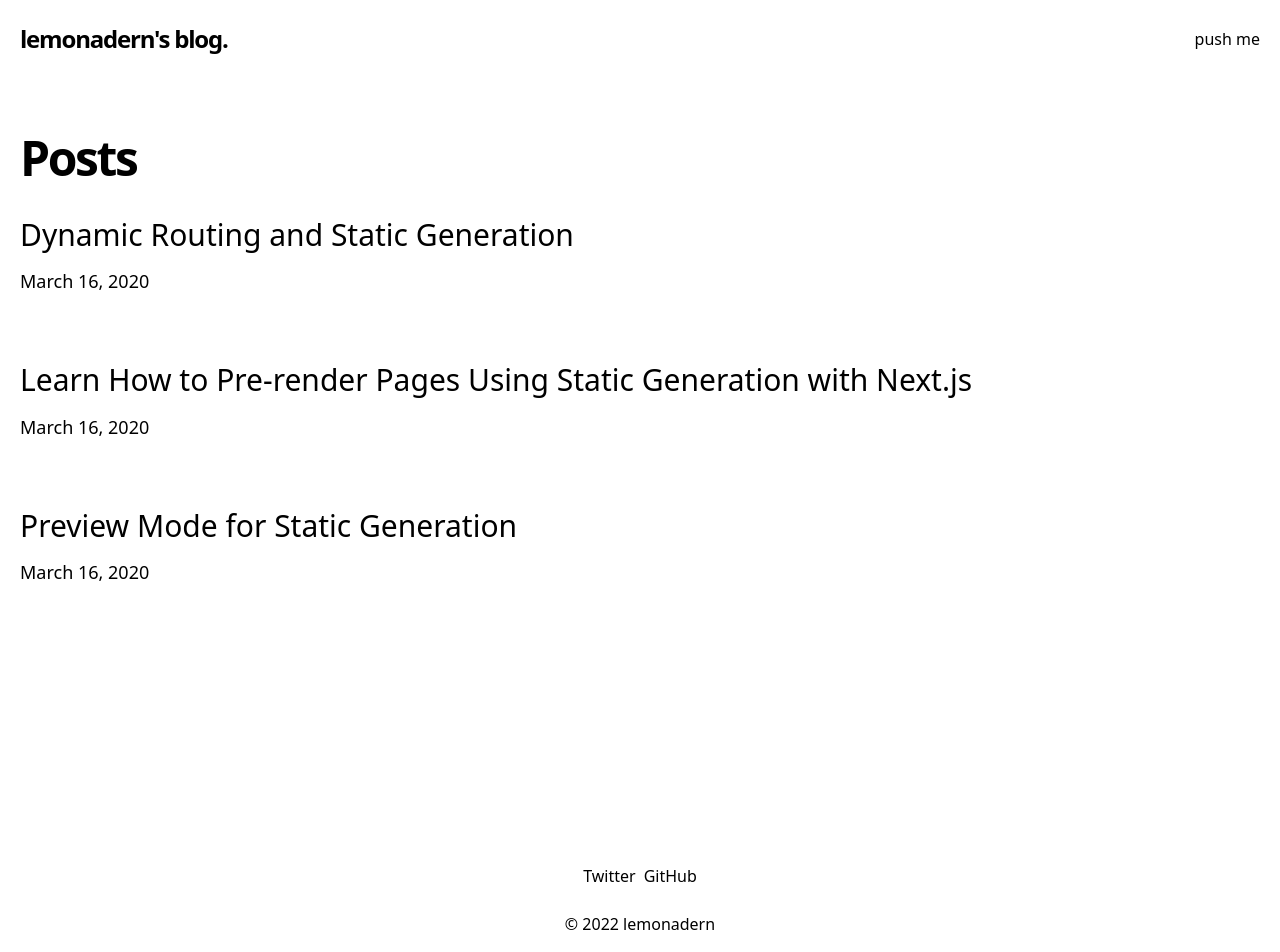
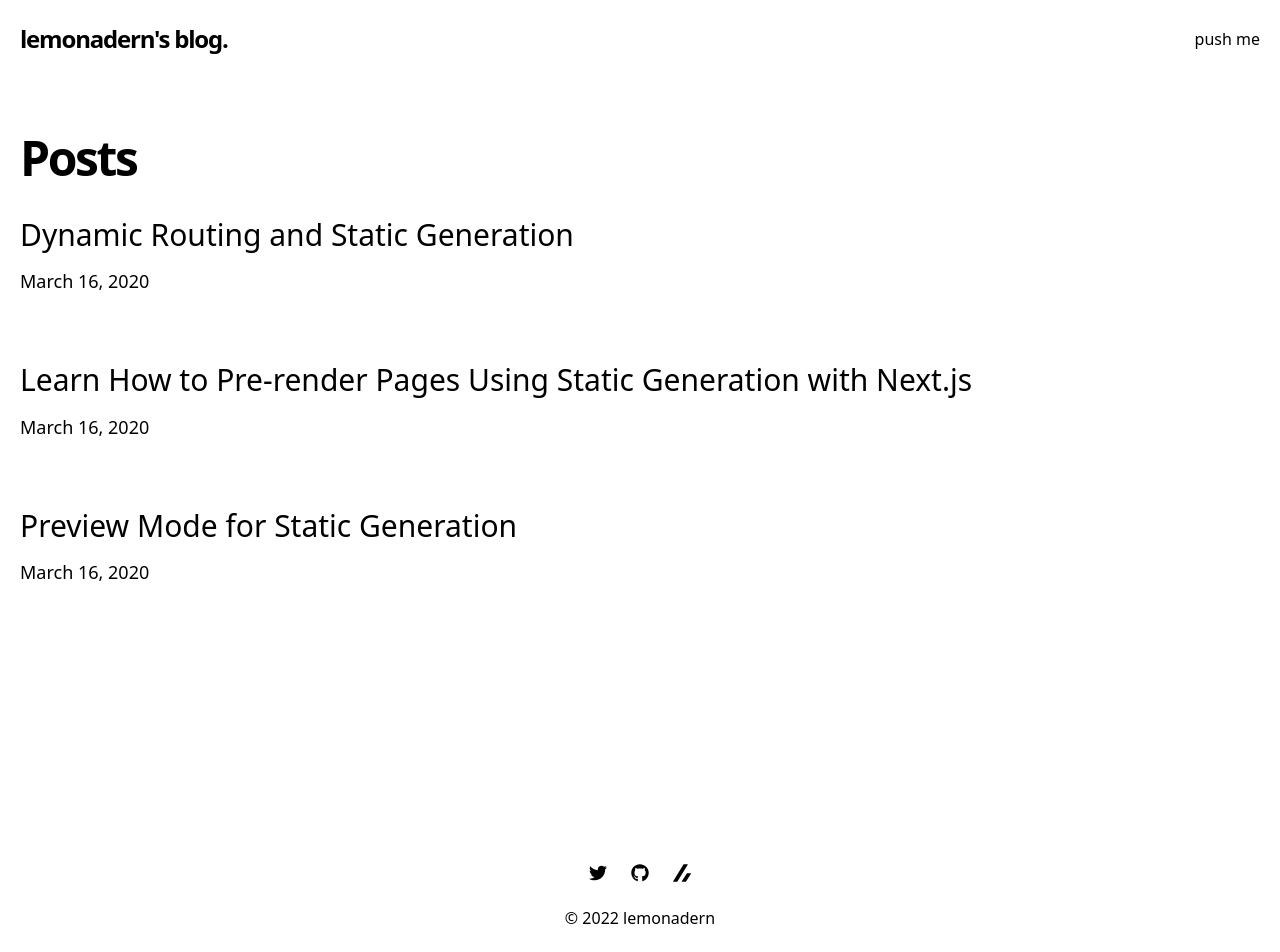
Before and after one commit to lemonadern/blog, a Next.js app: page / in a window 1280 px wide. Shown: the top 952 px of the page. Built offline with nearby package versions, Linux system fonts and the light colour scheme.

Commit message:
add footer links

```diff
--- a/src/components/footer.tsx
+++ b/src/components/footer.tsx
@@ -1,15 +1,19 @@
 import Container from './container'
+import { TWITTER_URL, GITHUB_URL, ZENN_URL,WANTEDLY_URL } from '@/lib/constants'
+import { FaTwitter ,FaGithub } from "react-icons/fa"
+import { SiZenn } from 'react-icons/si'
 
 const Footer = () => {
   return (
     <footer className="py-6">
       <Container>
-        <div className="py-4 flex flex-row justify-center gap-2 items-center">
-          <p>Twitter</p>
-          <p>GitHub</p>
+        <div className="py-4 flex flex-row justify-center gap-6 items-center text-lg">
+          <a href={TWITTER_URL}><FaTwitter /></a>
+          <a href={GITHUB_URL}><FaGithub /></a>
+          <a href={ZENN_URL}><SiZenn /></a>
         </div>
         <div className="py-2">
-          <p className="text-center">&copy; 2022 lemonadern</p>
+          <p className="text-center text-base">&copy; 2022 lemonadern</p>
         </div>
       </Container>
     </footer>
--- a/src/lib/constants.ts
+++ b/src/lib/constants.ts
@@ -1,3 +1,8 @@
 export const HOME_OG_IMAGE_URL =
   'https://og-image.vercel.app/Next.js%20Blog%20Starter%20Example.png?theme=light&md=1&fontSize=100px&images=https%3A%2F%2Fassets.vercel.com%2Fimage%2Fupload%2Ffront%2Fassets%2Fdesign%2Fnextjs-black-logo.svg'
 export const SITE_NAME = 'lemonadern\'s blog'
+
+export const TWITTER_URL = 'https://twitter.com/lemonadern'
+export const GITHUB_URL = 'https://github.com/lemonadern'
+export const ZENN_URL = 'https://zenn.dev/lemonadern'
+export const WANTEDLY_URL = 'https://www.wantedly.com/id/taishi_naka'
```
